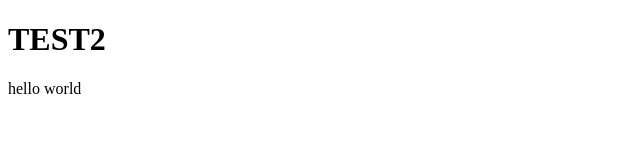
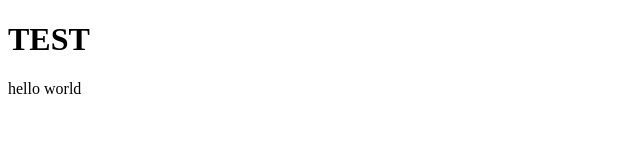
Before and after one commit to BlueArc0/BlueArc0.github.io, a plain HTML site: page test.html in a window 1280 px wide. Shown: the full height of the page, 0-640 px from the left. Drawn offline with Linux system fonts and the light colour scheme.

Commit message:
Update test.html

```diff
--- a/test.html
+++ b/test.html
@@ -1,7 +1,7 @@
 <!DOCTYPE html>
 <html>
 <body>
-<h1>TEST2</h1>
+<h1>TEST</h1>
 <p>hello world</p>
 </body>
 </html>
```
